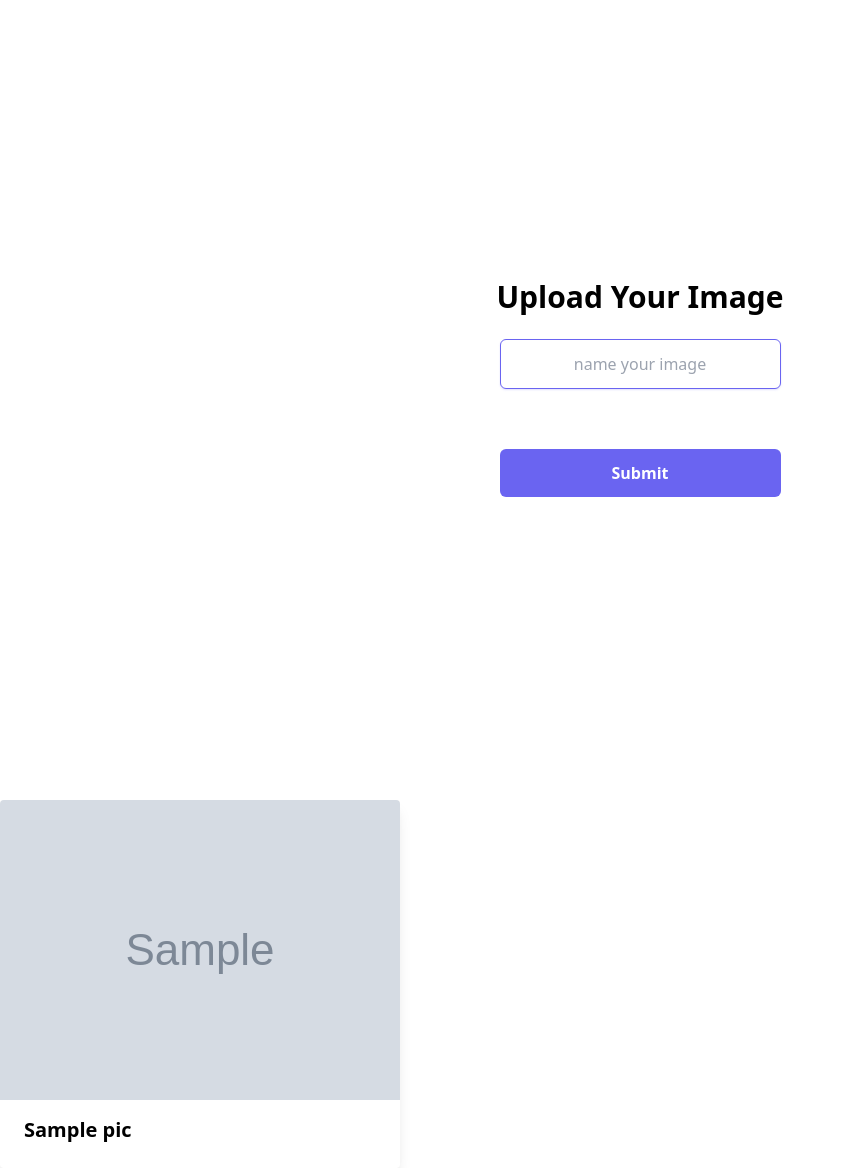
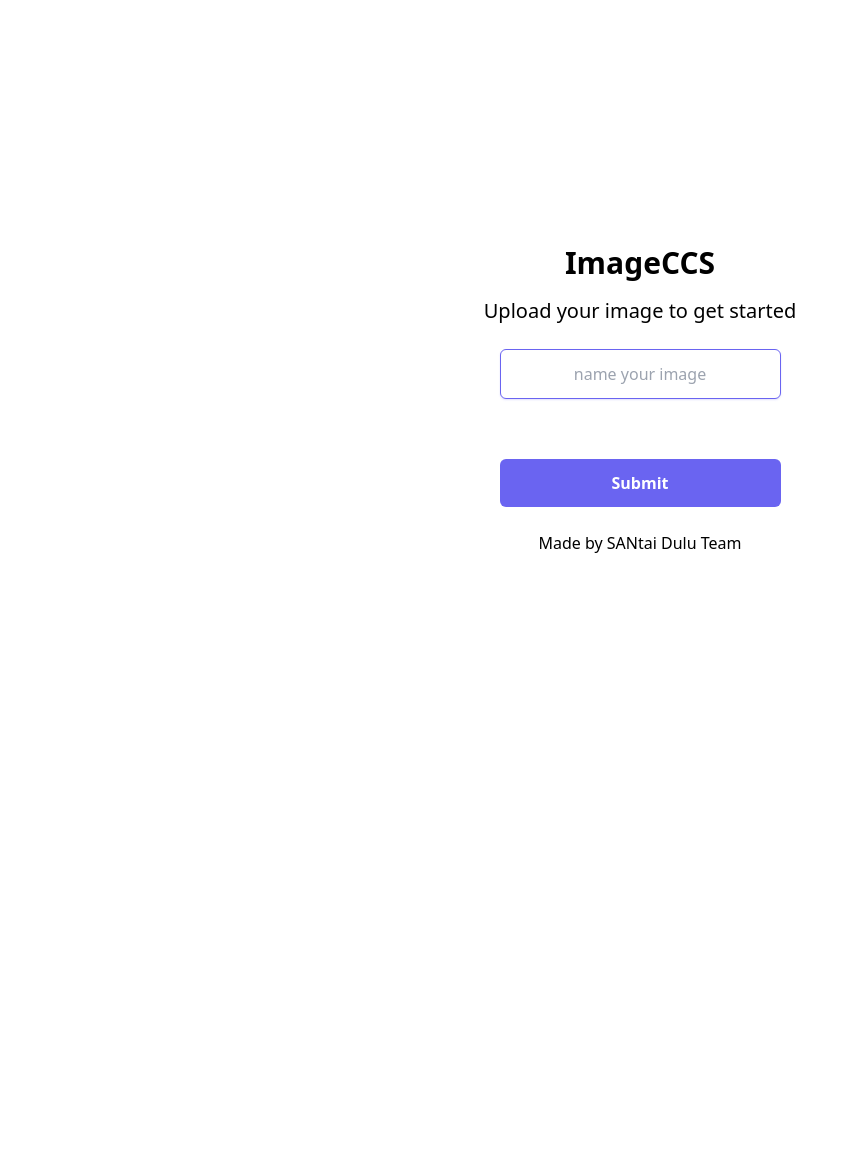
Before and after one commit to 4gungnand/Scalable, a Django app: template app_plisbener/upload/templates/index.html in a window 1280 px wide. Shown: the whole page, without its empty margins (0-858 px from the left). After the commit the page ends 553 px from the top, so only its background shows below. Run offline with Django 4.2, Linux system fonts and the light colour scheme; the template is opened without the code that fills it: values that come from a table or form of the project are taken from there, most other values are stand-ins (such as "Sample title", 1, 10 or a date in 2020); grey boxes marked "Sample" are stand-in pictures; some libraries are stand-ins or nearby versions.

Commit message:
Inshaallah, upload hari ini jadi. Kalo gak mati.

```diff
--- a/app_plisbener/upload/models.py
+++ b/app_plisbener/upload/models.py
@@ -3,11 +3,8 @@ from cloudinary.models import CloudinaryField
 
 class photos(models.Model):
     title = models.CharField(max_length = 100)
-    image = CloudinaryField('image')
-
-class Images(models.Model):
-    title = models.CharField(max_length = 100)
-    img = models.ImageField(upload_to = "images/")
-
-    def __str__(self):
-        return self.title
+    image = CloudinaryField('image',
+                            overwrite = True,
+                            resource_type = 'image',
+                            use_filename = True,
+                            unique_filename = False)
--- a/app_plisbener/upload/templates/index.html
+++ b/app_plisbener/upload/templates/index.html
@@ -13,7 +13,8 @@
 	<div class="flex items-center justify-center h-screen">
 		<div class="m-auto">
 			<div class="max-s-ws">
-				<h1 class="text-3xl font-bold text-center">Upload Your Image</h1>
+				<h1 class="text-3xl font-bold text-center mb-4">ImageCCS</h1>
+				<h3 class="text-xl text-center">Upload your image to get started</h3>
 				<form class="py-6 px-9" method="POST" enctype="multipart/form-data">
 					{% csrf_token %}
 					<div class="mb-5">
@@ -67,26 +68,14 @@
 							});
 						</script>
 					</div>
-
-
 					<button
 						class="hover:shadow-form w-full rounded-md bg-[#6A64F1] py-3 px-8 text-center text-base font-semibold text-white outline-none">
 						Submit
 					</button>
 				</form>
+				<h4 class="text-center"> Made by SANtai Dulu Team </h3>
 			</div>
 		</div>
-	</div>
-	<div class='flex'>
-		<!-- loop through all the images -->
-		{% for pic in photo %}
-		<div class="max rounded overflow-hidden shadow-lg">
-			<img class="w-full" src="{{pic.image.url}}" alt="">
-			<div class="px-6 py-4">
-				<div class="font-bold text-xl mb-2">{{pic.title}}</div>
-			</div>
-		</div>
-		{% endfor %}
 	</div>
 </body>
 
```
Also changed, not shown: app_plisbener/upload/templates/success.html (+18 -4 lines), app_plisbener/upload/views.py (+15 -3 lines), README.md, app_plisbener/db.sqlite3, app_plisbener/upload/migrations/0006_delete_images.py (added).
